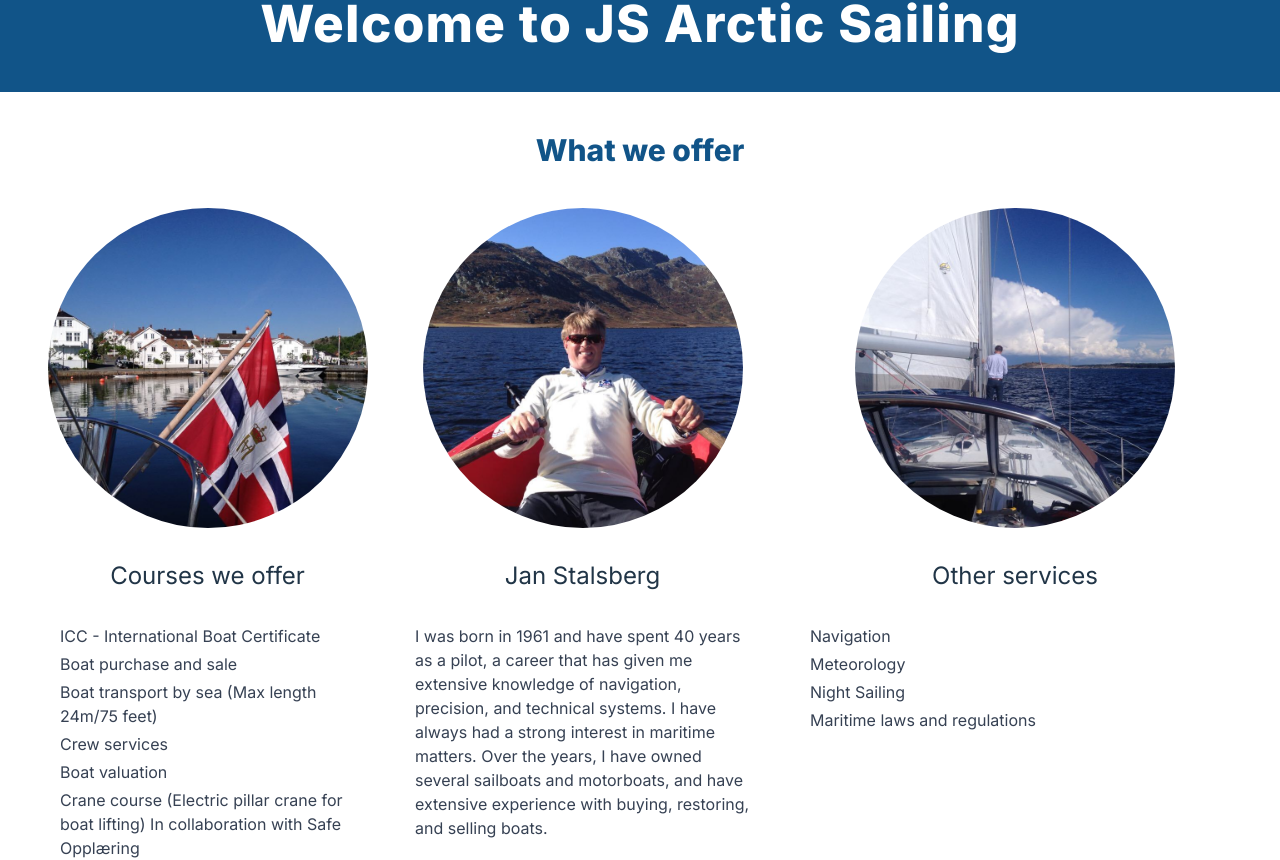
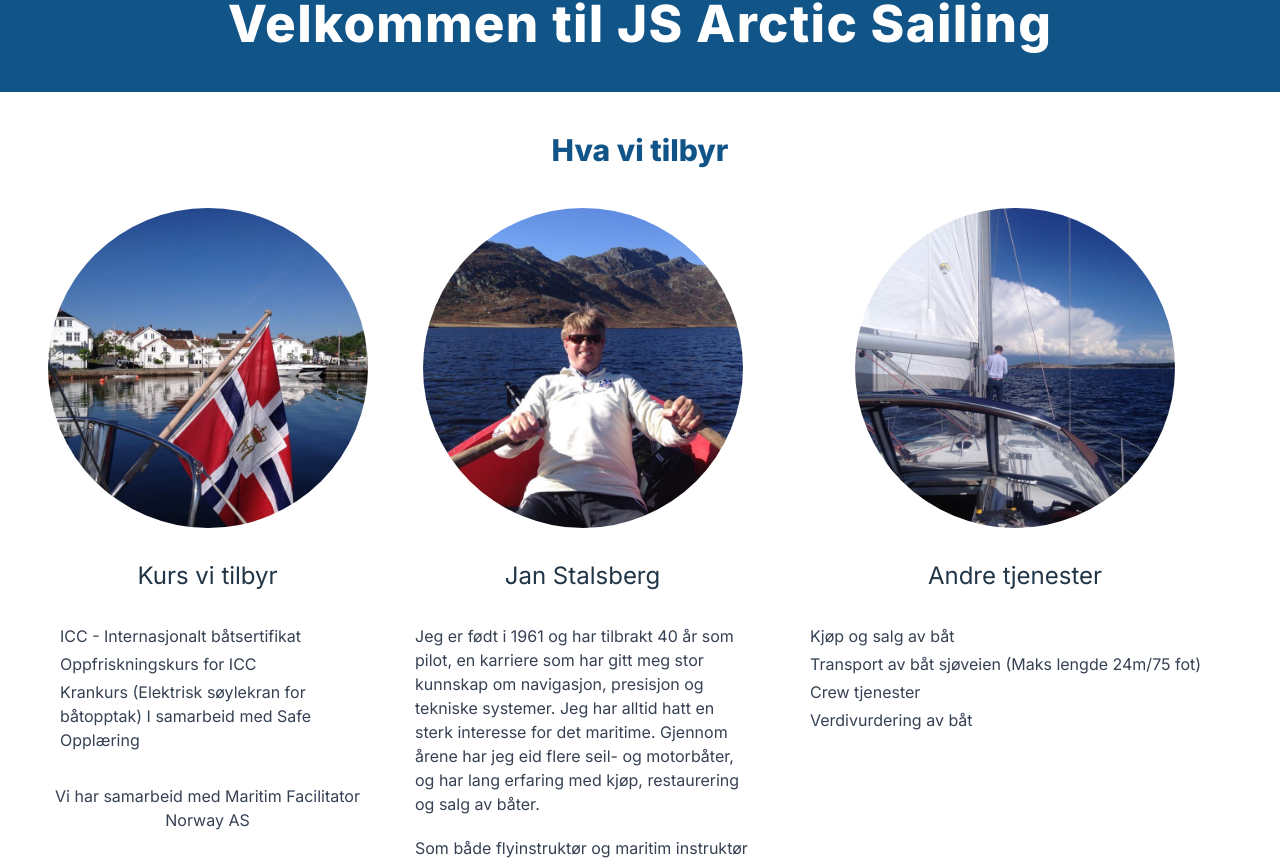
Before and after one commit to AnnaSkudsveen/js-arctic, a React (Vite) app: page / in a window 1280 px wide. Shown: the part 492-1352 px from the top of the page. Built offline with nearby package versions, Linux system fonts and the light colour scheme.

Commit message:
fix: error with setup of text

```diff
--- a/src/home.jsx
+++ b/src/home.jsx
@@ -11,7 +11,7 @@
 import video from "../images/235b7704-0543-4fa3-bdda-760510b5ae20.mp4";
 
 function Homepage() {
-  const [language, setLanguage] = useState("no");
+  const [language, setLanguage] = useState("NO");
 
   const toggleLanguage = () => {
     setLanguage(language === "NO" ? "EN" : "NO");
@@ -66,22 +66,10 @@
                 </li>
                 <li>
                   {language === "NO"
-                    ? "Kjøp og salg av båt"
-                    : "Boat purchase and sale"}
+                    ? "Oppfriskningskurs for ICC"
+                    : "Refresher course for ICC"}
                 </li>
-                <li>
-                  {language === "NO"
-                    ? "Transport av båt sjøveien (Maks lengde 24m/75 fot)"
-                    : "Boat transport by sea (Max length 24m/75 feet)"}
-                </li>
-                <li>
-                  {language === "NO" ? "Crew tjenester" : "Crew services"}
-                </li>
-                <li>
-                  {language === "NO"
-                    ? "Verdivurdering av båt"
-                    : "Boat valuation"}
-                </li>
+
                 <li>
                   {language === "NO"
                     ? "Krankurs (Elektrisk søylekran for båtopptak) I samarbeid med Safe Opplæring"
@@ -134,13 +122,23 @@
 
             <div className="w-5/6 md:w-[450px]">
               <ul className="list-disc pl-5 text-gray-700 flex flex-col gap-1 text-start">
-                <li> {language === "NO" ? "Navigasjon" : "Navigation"}</li>
-                <li>{language === "NO" ? "Meteorologi" : "Meteorology"}</li>
-                <li>{language === "NO" ? "Nattsailas" : "Night Sailing"}</li>
                 <li>
                   {language === "NO"
-                    ? "Maritime lover og regler"
-                    : "Maritime laws and regulations"}
+                    ? "Kjøp og salg av båt"
+                    : "Boat purchase and sale"}
+                </li>
+                <li>
+                  {language === "NO"
+                    ? "Transport av båt sjøveien (Maks lengde 24m/75 fot)"
+                    : "Boat transport by sea (Max length 24m/75 feet)"}
+                </li>
+                <li>
+                  {language === "NO" ? "Crew tjenester" : "Crew services"}
+                </li>
+                <li>
+                  {language === "NO"
+                    ? "Verdivurdering av båt"
+                    : "Boat valuation"}
                 </li>
               </ul>
             </div>
```
